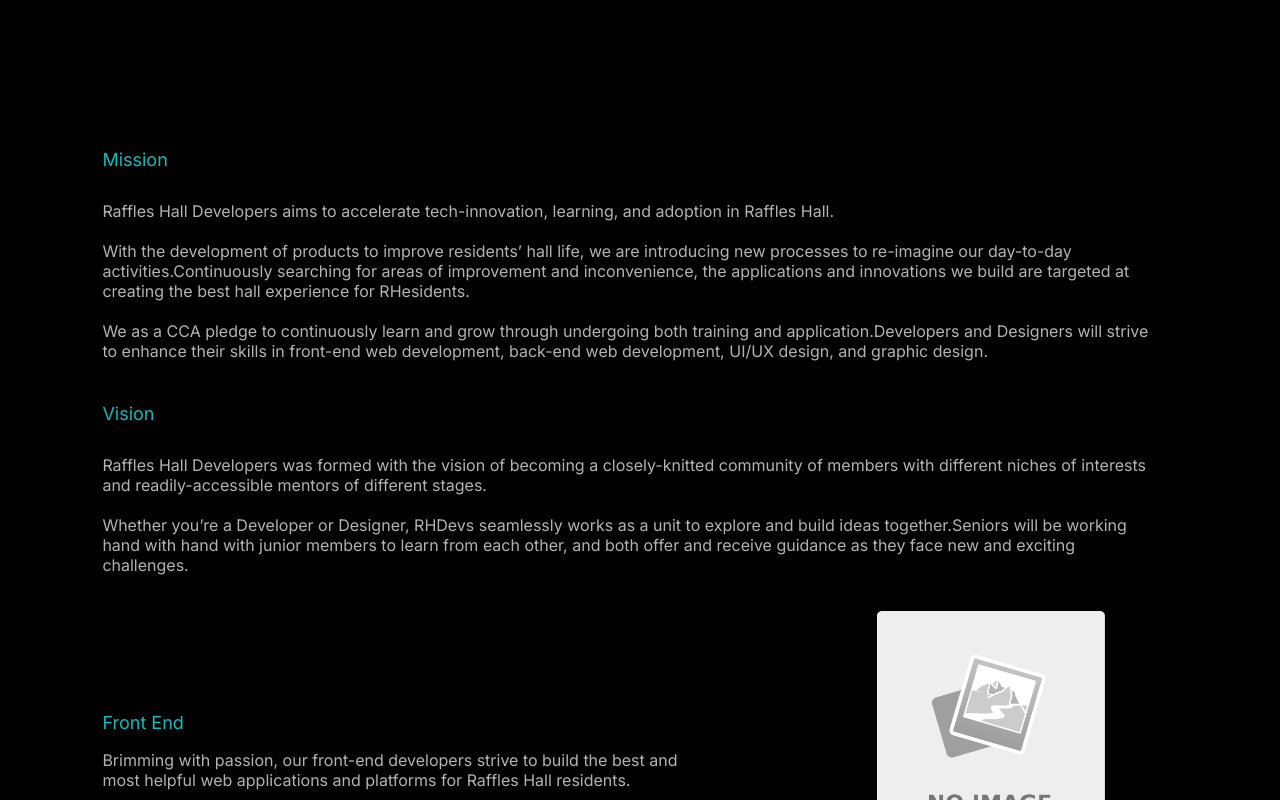
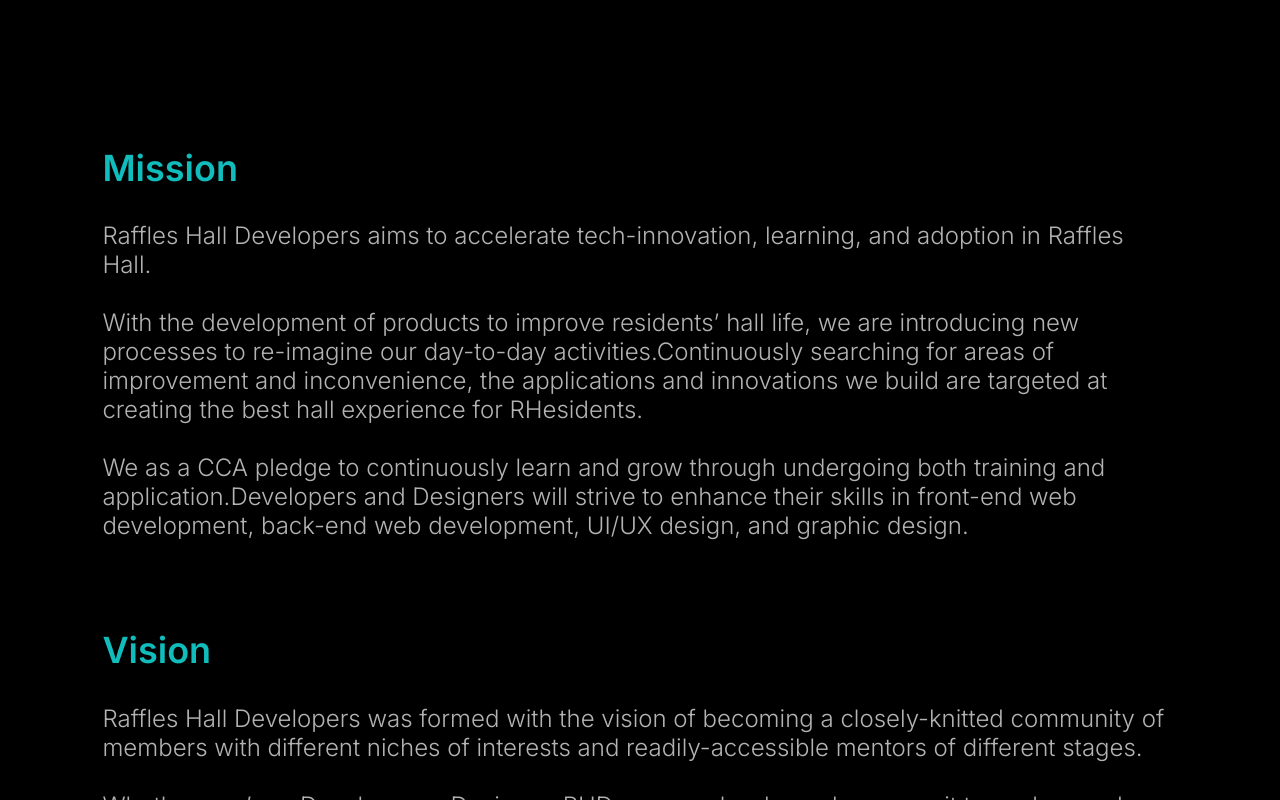
Before and after one commit to rhdevs/rhdevs-website, a React (Create React App) app: page /about in a window 1280 px wide. Shown: the top 800 px of the page. Built offline with nearby package versions, Linux system fonts and the light colour scheme.

Commit message:
Use global styles for font sizes that were NOT specified before

```diff
--- a/src/components/PageSection.tsx
+++ b/src/components/PageSection.tsx
@@ -1,3 +1,4 @@
+import { useTheme } from 'styled-components'
 import { ImageContainer, MainContainer, BufferContainer, TextContainer, Title, Body } from './styles/PageSection.styled'
 
 type Props = {
@@ -16,15 +17,18 @@ const defaultProps = {
 }
 
 function PageSectionComponent(props: Props) {
+  const theme = useTheme()
+  const { sectionTitle, body } = { ...theme.typography.fontSize }
+
   return (
     <MainContainer hasImage={props.hasImage}>
       {props.hasImage && props.textPosition === 'right' && <ImageContainer image={props.image} />}
       {props.hasImage && props.textPosition === 'right' && <BufferContainer />}
       <TextContainer hasImage={props.hasImage}>
-        <Title events={props.events} textPosition={props.textPosition}>
+        <Title fontType={sectionTitle} events={props.events} textPosition={props.textPosition}>
           {props.title}
         </Title>
-        <Body events={props.events} textPosition={props.textPosition}>
+        <Body fontType={body} events={props.events} textPosition={props.textPosition}>
           {props.description}
         </Body>
       </TextContainer>
--- a/src/components/styles/PageSection.styled.ts
+++ b/src/components/styles/PageSection.styled.ts
@@ -1,5 +1,6 @@
-import styled, { keyframes } from 'styled-components'
+import styled, { keyframes, FontType } from 'styled-components'
 import Null from '../../assets/noimg.png'
+import { fontTypeCss } from '../../styles/index.styled'
 
 const fadeInUp = keyframes`
     from {
@@ -13,7 +14,7 @@ const fadeInUp = keyframes`
 `
 
 export const MainContainer = styled.div<{ hasImage: boolean }>`
-  min-height: ${(props) => (props.hasImage ? '35vh' : '28vh')};
+  min-height: 50vh;
   margin: 5px 0;
   display: flex;
   background-color: black;
@@ -41,20 +42,21 @@ export const TextContainer = styled.div<{ hasImage: boolean }>`
   over-flow: auto;
 `
 
-export const Title = styled.div<{ events?: boolean; textPosition: string }>`
+export const Title = styled.div<{ events?: boolean; textPosition: string; fontType: FontType }>`
   color: ${(props) => (props.events ? 'white' : props.theme.palette.primary)};
-  font-size: ${(props) => (props.events ? 'medium' : 'large')};
   ${(props) => (props.textPosition === 'right' ? '' : 'padding-left: 0%')};
+  ${fontTypeCss}
   display: flex;
   flex-direction: column;
   justify-content: flex-end;
   padding-bottom: 3%;
 `
 
-export const Body = styled.div<{ events?: boolean; textPosition: string }>`
+export const Body = styled.div<{ events?: boolean; textPosition: string; fontType: FontType }>`
   ${(props) => (props.textPosition === 'right' ? 'width: 90%' : 'width: 100%')};
   ${(props) => (props.textPosition === 'right' ? '' : 'padding-left: 0%')};
   ${(props) => `color: ${props.theme.palette.common.gray};`}
+  ${fontTypeCss}
   white-space: pre-wrap;
 `
 export const BufferContainer = styled.div`
--- a/src/styles/Theme.tsx
+++ b/src/styles/Theme.tsx
@@ -28,6 +28,13 @@ const theme: DefaultTheme = {
         max: '2.4rem',
         weight: '300',
         height: '2',
+      },
+      sectionTitle: {
+        min: '24px',
+        size: '36px',
+        max: '2.4rem',
+        weight: '600',
+        height: '',
       },
       h1: {
         min: '40px',
--- a/src/styles/styled.d.ts
+++ b/src/styles/styled.d.ts
@@ -25,6 +25,7 @@ declare module 'styled-components' {
       fontSize: {
         body: FontType
         input: FontType
+        sectionTitle: FontType
         h1: FontType
         h2: FontType
         h3: FontType
```
